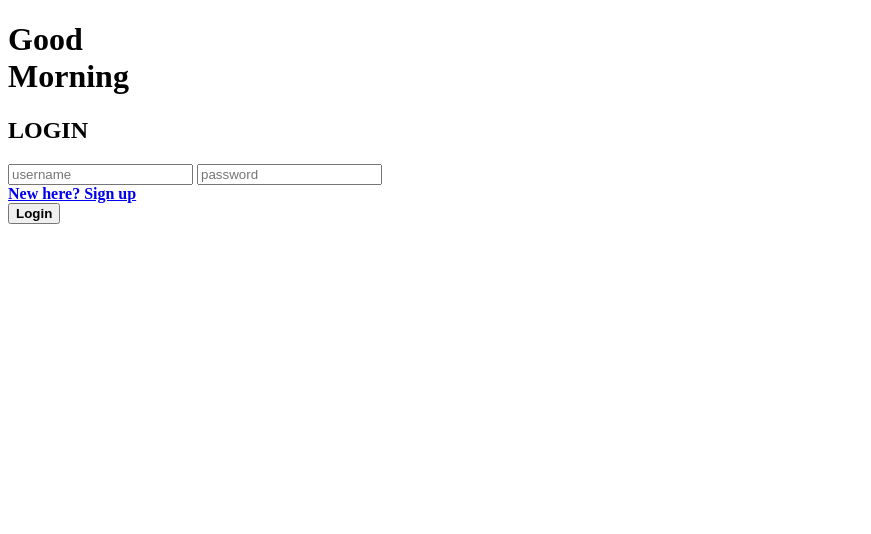
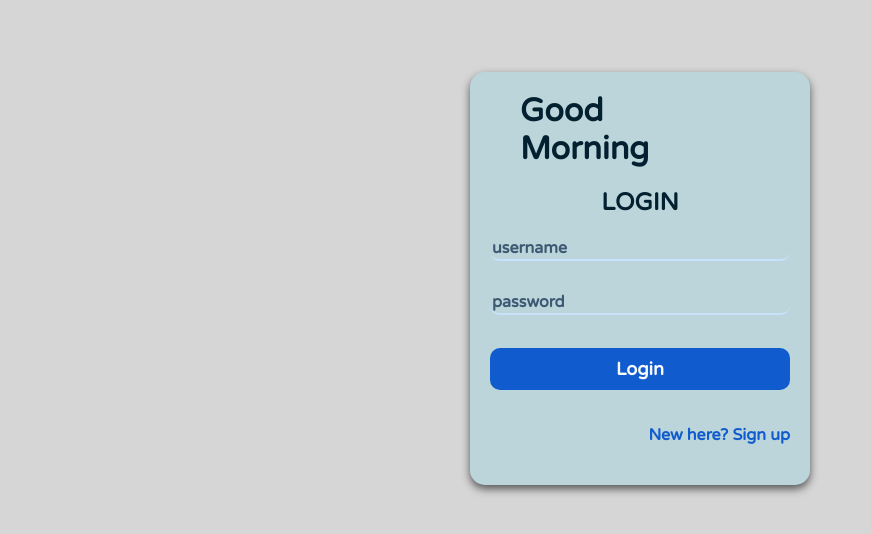
Before and after one commit to EleazaRA380/Tp1-Intro, a plain HTML site: page frontend/src/pages/Login/index.html in a window 1280 px wide. Shown: the whole page, without its empty margins (0-871 px from the left). Drawn offline with Linux system fonts and the light colour scheme.

Commit message:
añadiendo pagina para Login

```diff
--- a/frontend/src/pages/Login/index.html
+++ b/frontend/src/pages/Login/index.html
@@ -3,24 +3,24 @@
     <head>
         <meta charset="UTF-8">
         <title>Login</title>
-        <link rel="stylesheet" href="/src/css/Login-auth.css">
+        <link rel="stylesheet" href="../../css/user-auth.css">
     </head>
-    <body>
-        <div class="container">
-            <form class="Login-Form">
-                <div id="LoginColumn" class="column">
+    <body data-archivo="Login">
 
-                    <h1 class="saludo">Good<br>Morning</h1>
-                    <h2 id="title">LOGIN</h2>
-
-                    <input class="interactive" type="text" id="UserName" name="username" placeholder="username" required>
-                    <input class="interactive" type="password" id="UserPass" name="password" placeholder="password" required>
-                    <br>
-                    <a id="LoginLink" href="/src/pages/Register/index.html"><strong>New here? Sign up</strong></a>
-                    <br>
+        <main class="container">
+            <div id="LoginColumn" class="column">
+                <h1 class="saludo">Good<br>Morning</h1>
+                <h2 id="title">LOGIN</h2>
+                <form class="Form" action="../../../index.html" method="post">
+                    <input class="interactive" type="text" id="userName" name="username" placeholder="username" required>
+                    <input class="interactive" type="password" id="userPass" name="password" placeholder="password" required>
+                    <span id="errorMessage" style="color: #d84949;"></span>
                     <button type="submit"><strong>Login</strong></button>
-                </div>
-            </form>
-        </div>
+                </form>
+                <br>
+                <a id="LoginLink" href="../Register/index.html"><strong>New here? Sign up</strong></a>
+                <br>
+            </div>
+        </main>
     </body>
 </html>
```
